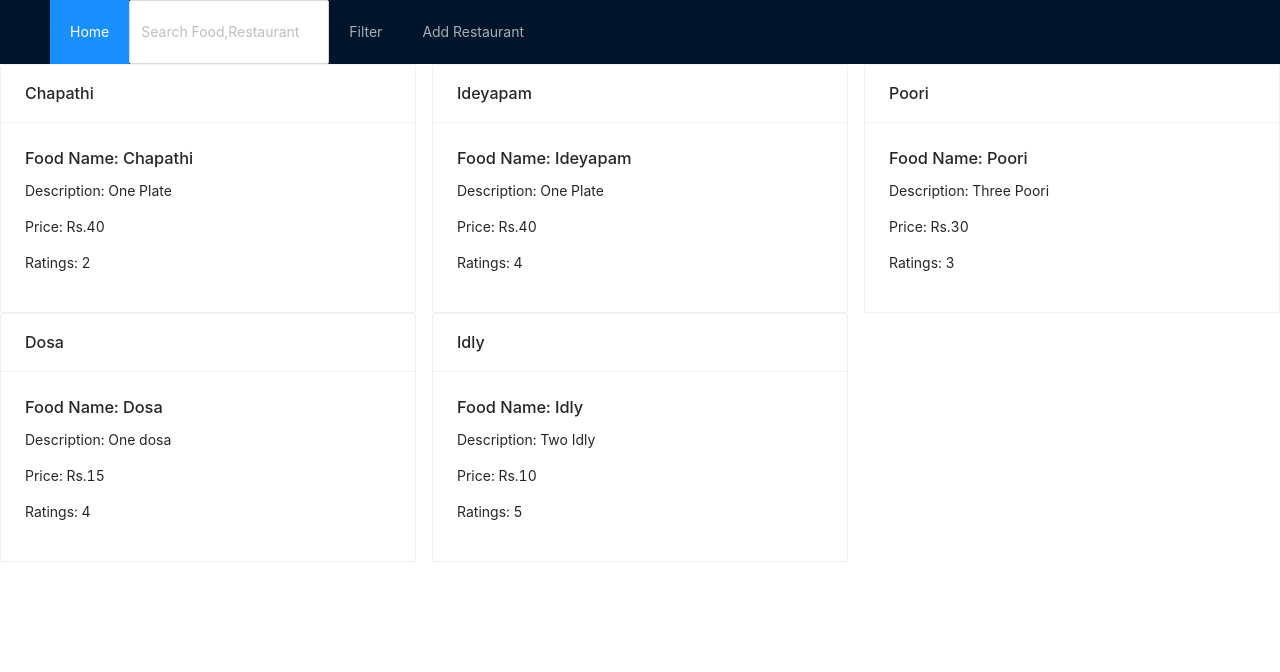
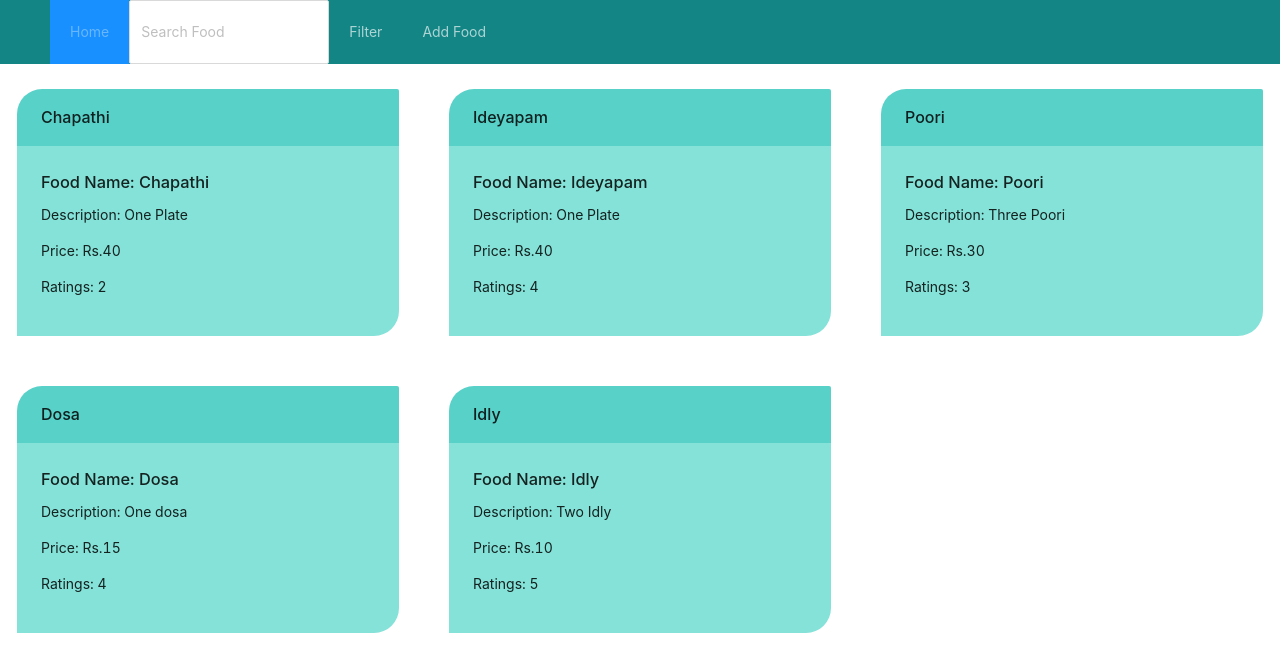
Before and after one commit to Hashim14/Restaurant_App, a React (Create React App) app: page / in a window 1280 px wide. Shown: the top 672 px of the page. Built offline with nearby package versions, Linux system fonts and the light colour scheme.

Commit message:
Added Better look

```diff
--- a/public/index.html
+++ b/public/index.html
@@ -24,7 +24,7 @@
       work correctly both with client-side routing and a non-root public URL.
       Learn how to configure a non-root public URL by running `npm run build`.
     -->
-    <title>Restaurant App</title>
+    <title>Food App</title>
   </head>
   <body>
     <noscript>You need to enable JavaScript to run this app.</noscript>
--- a/src/Components/cards.tsx
+++ b/src/Components/cards.tsx
@@ -40,8 +40,21 @@ const Cards = ({
         <Row gutter={16}>
           {foodList.map((item) => {
             return (
-              <Col span={8} className="m1">
-                <Card title={item.name} bordered={true}>
+              <Col span={8} style={{ padding: "25px" }}>
+                <Card
+                  bordered={false}
+                  title={item.name}
+                  hoverable
+                  headStyle={{
+                    backgroundColor: "#58d1c9",
+                    borderStartStartRadius: "25px"
+
+                  }}
+                  bodyStyle={{
+                    backgroundColor: "#84e2d8",
+                    borderEndEndRadius: "25px",
+                  }}
+                >
                   <h3>Food Name: {item.name}</h3>
                   <p>Description: {item.description}</p>
                   <p>Price: Rs.{item.price}</p>
--- a/src/Components/navArea.tsx
+++ b/src/Components/navArea.tsx
@@ -50,10 +50,9 @@ const NavArea = ({
   return (
     <>
       <Layout>
-        <Header className="header">
-          <div className="logo" />
-          <Menu theme="dark" mode="horizontal" defaultSelectedKeys={["1"]}>
-            <Menu.Item key="1">Home</Menu.Item>
+        <Header className="header" style={{background: "#138585"}}>
+          <Menu theme="dark" style={{background: "#138585"}} mode="horizontal" defaultSelectedKeys={["1"]}>
+            <Menu.Item key="1" disabled>Home</Menu.Item>
             <Menu.Item>
               <Dropdown overlay={menu} trigger={["click"]}>
                 <span className="ant-dropdown-link ">Filter</span>
@@ -61,11 +60,12 @@ const NavArea = ({
             </Menu.Item>
 
             <Menu.Item key="3" onClick={showModal}>
-              Add Restaurant
+              Add Food
             </Menu.Item>
+
             <Input
               style={{ width: "200px" }}
-              placeholder="Search Food,Restaurant"
+              placeholder="Search Food"
               onChange={handleChange}
             />
             <Modal
```
